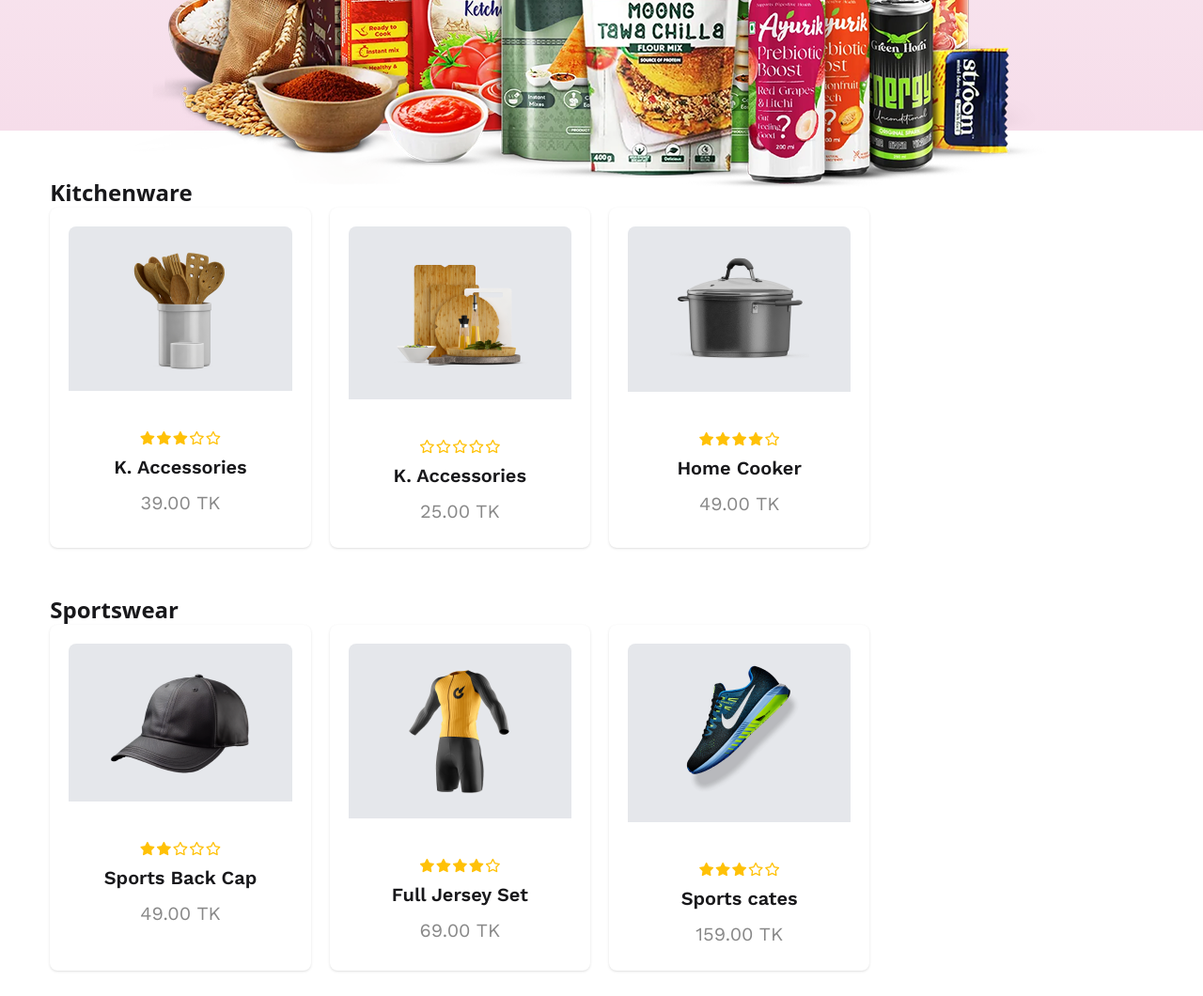
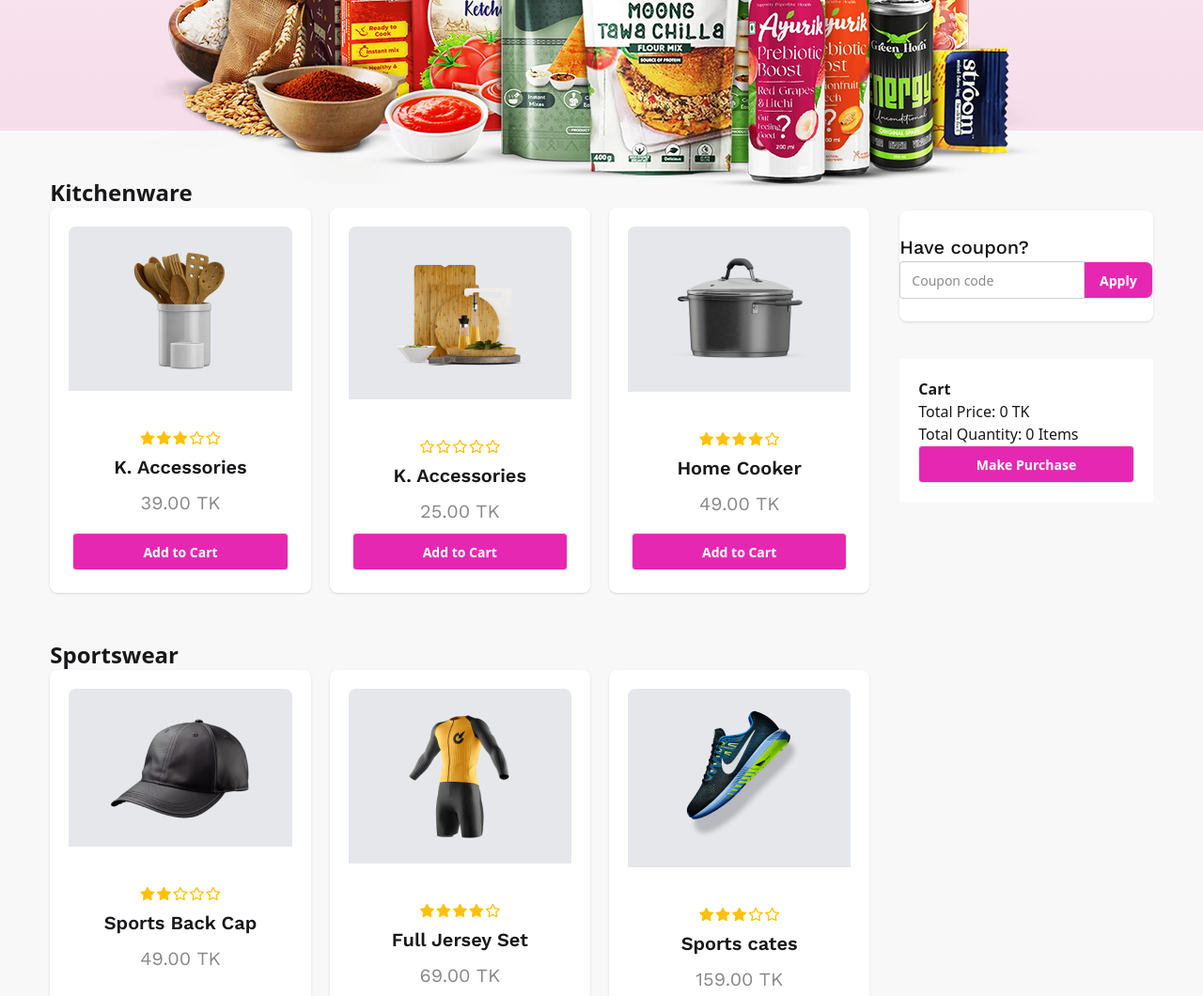
Before and after one commit to marufaakter1947/Milestone-05-Conceptual-Session-Deshi-Deals-, a plain HTML site: page index.html in a window 1280 px wide. Shown: the part 920-1980 px from the top of the page at 94% size. Drawn offline with nearby package versions, Linux system fonts and the light colour scheme.

Commit message:
cart box design done

```diff
--- a/index.html
+++ b/index.html
@@ -39,7 +39,8 @@
         </div>
     </section>
 
-    <section id="products-container" class="w-11/12 mx-auto py-[50px] grid grid-cols-12 gap-8">
+   <div class="bg-[#f8f8f8]">
+     <section id="products-container" class="w-11/12 mx-auto py-[50px] grid grid-cols-12 gap-8 ">
         <section id="product-box" class="col-span-9">
             <div class="mb-[50px]">
                 <h1 class="text-2xl font-bold">Kitchenware</h1>
@@ -62,7 +63,7 @@
     </div>
     <h2 class="card-title font-work-sans text-[20px]">K. Accessories</h2>
     <p class="text-[#11111180] font-work-sans text-[20px] ">39.00 TK</p>
-
+     <button class="btn bg-[#e527b2] text-white btn-block">Add to Cart</button>
   </div>
 </div>
 
@@ -83,7 +84,7 @@
     </div>
     <h2 class="card-title font-work-sans text-[20px]">K. Accessories</h2>
     <p class="text-[#11111180] font-work-sans text-[20px] ">25.00 TK</p>
-
+     <button class="btn bg-[#e527b2] text-white btn-block">Add to Cart</button>
   </div>
 </div>
 <div class="card bg-base-100 shadow-sm">
@@ -104,7 +105,7 @@
     </div>
     <h2 class="card-title font-work-sans text-[20px]">Home Cooker</h2>
     <p class="text-[#11111180] font-work-sans text-[20px] ">49.00 TK</p>
-
+     <button class="btn bg-[#e527b2] text-white btn-block">Add to Cart</button>
   </div>
 </div>
 
@@ -134,7 +135,7 @@
     </div>
     <h2 class="card-title font-work-sans text-[20px]">Sports Back Cap</h2>
     <p class="text-[#11111180] font-work-sans text-[20px] ">49.00 TK</p>
-
+     <button class="btn bg-[#e527b2] text-white btn-block">Add to Cart</button>
   </div>
 </div>
 
@@ -155,7 +156,7 @@
     </div>
     <h2 class="card-title font-work-sans text-[20px]">Full Jersey Set</h2>
     <p class="text-[#11111180] font-work-sans text-[20px] ">69.00 TK</p>
-
+     <button class="btn bg-[#e527b2] text-white btn-block">Add to Cart</button>
   </div>
 </div>
 <div class="card bg-base-100 shadow-sm">
@@ -175,7 +176,7 @@
     </div>
     <h2 class="card-title font-work-sans text-[20px]">Sports cates</h2>
     <p class="text-[#11111180] font-work-sans text-[20px] ">159.00 TK</p>
-
+     <button class="btn bg-[#e527b2] text-white btn-block">Add to Cart</button>
   </div>
 </div>
 
@@ -205,7 +206,7 @@
     </div>
     <h2 class="card-title font-work-sans text-[20px]">Single Relax Chair</h2>
     <p class="text-[#11111180] font-work-sans text-[20px] ">185.00 TK</p>
-
+     <button class="btn bg-[#e527b2] text-white btn-block">Add to Cart</button>
   </div>
 </div>
 
@@ -226,7 +227,7 @@
     </div>
     <h2 class="card-title font-work-sans text-[20px]">Children play</h2>
     <p class="text-[#11111180] font-work-sans text-[20px] ">299.00 TK</p>
-
+     <button class="btn bg-[#e527b2] text-white btn-block">Add to Cart</button>
   </div>
 </div>
 <div class="card bg-base-100 shadow-sm">
@@ -246,7 +247,7 @@
     </div>
     <h2 class="card-title font-work-sans text-[20px]">Flexible Sofa</h2>
     <p class="text-[#11111180] font-work-sans text-[20px] ">339.00 TK</p>
-
+     <button class="btn bg-[#e527b2] text-white btn-block">Add to Cart</button>
   </div>
 </div>
 
@@ -254,8 +255,36 @@
                 </div>
             </div>
         </section>
-        <aside id="cart-box" class="col-span-3"></aside>
+
+        <!-- Aside part -->
+        <aside id="cart-box" class="col-span-3  mt-[35px]">
+             <section class="bg-[#FFFFFF] rounded-[8px] shadow">
+                <div class="flex justify-center items-center">
+                    <div class="py-[24px]">
+                    <h2 class="text-[20px] font-medium font-work-sans text-[#111111] ">Have coupon?</h2>
+<div class="join">
+  <input class="input join-item" placeholder="Coupon code" />
+  <button class="btn join-item font-semibold text-[#FFFFFF] bg-[#E527B2] rounded-[0px_8px_8px_0px]">Apply</button>
+</div>
+                </div>
+                </div>
+            </section>
+
+            <div class="cart-box bg-white mt-10 p-5">
+                <h3 class="font-bold">Cart</h3>
+                <div id="cart-container"></div>
+
+                <div class="">
+                    <h2>Total Price: <span id="total-price">0</span> TK</h2>
+                    <h2>Total Quantity: <span id="total-quantity">0</span> Items</h2>
+                    <button class="btn bg-[#e527b2] text-white btn-block">Make Purchase</button>
+
+                </div>
+
+            </div>
+        </aside>
 
     </section>
+   </div>
 </body>
 </html>
```
